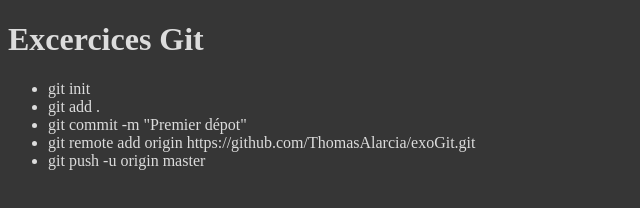
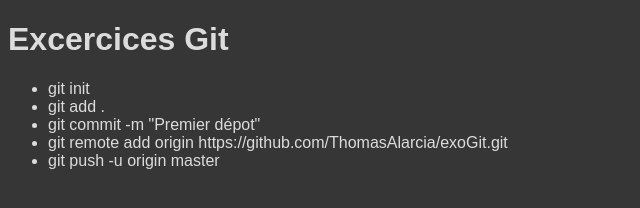
Before and after one commit to ThomasAlarcia/exoGit, a plain HTML site: page index.html in a window 1280 px wide. Shown: the whole page, without its empty margins (0-640 px from the left). Drawn offline with Linux system fonts and the light colour scheme.

Commit message:
ajout polices écriture

```diff
--- a/css/style.css
+++ b/css/style.css
@@ -1,4 +1,5 @@
 body{
     background-color: #363636;
     color: #dcdcdc;
+    font-family: Arial, Helvetica, sans-serif;
 }
```
